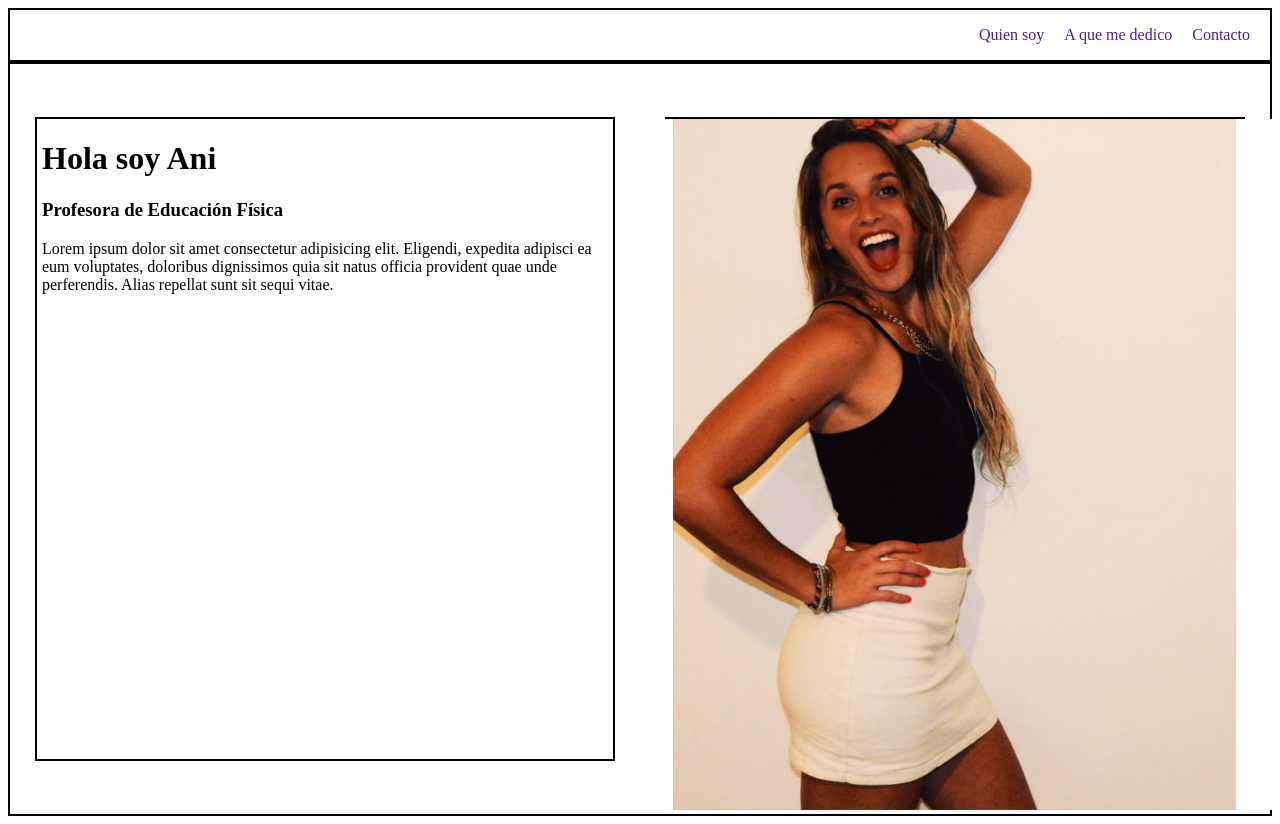
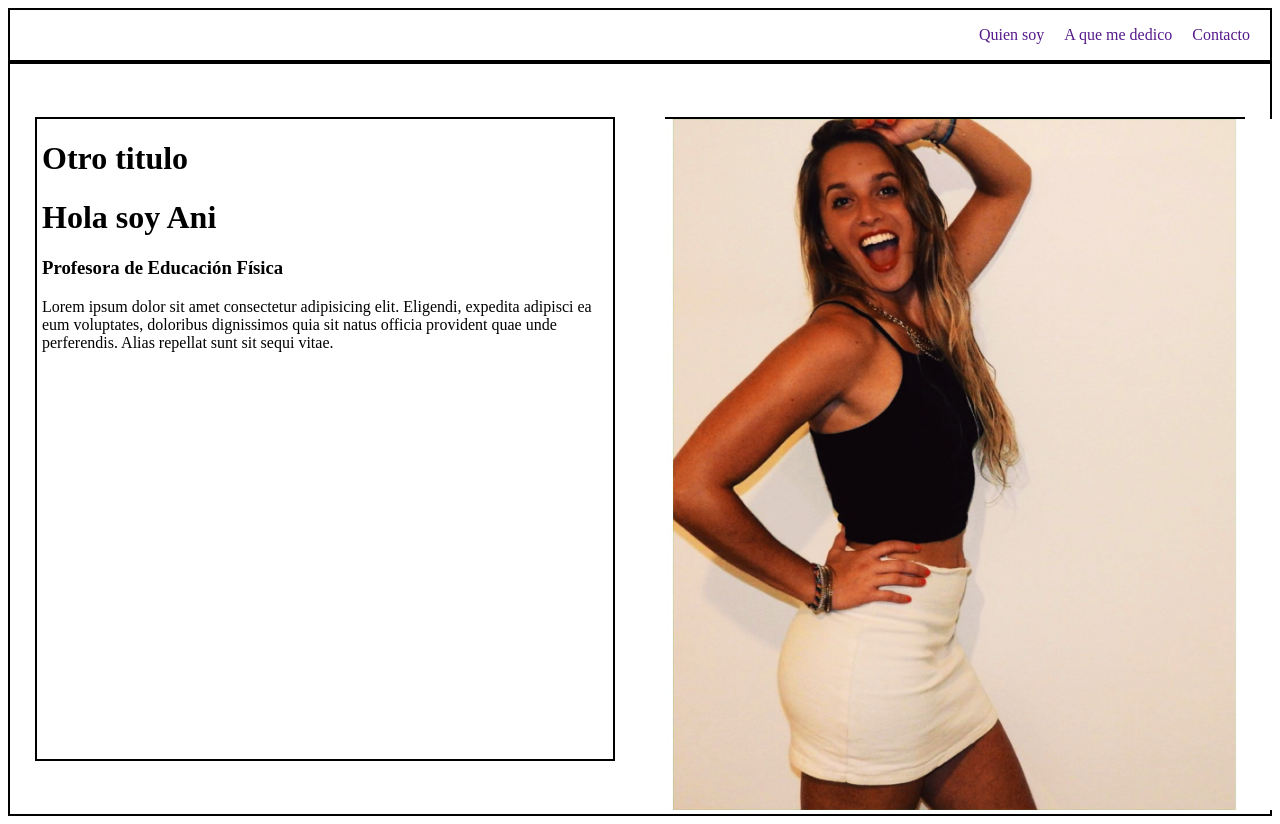
Before and after one commit to AnabelVodopivec/portfolio, a plain HTML site: page index.html in a window 1280 px wide. Shown: the top 824 px of the page. Drawn offline with Linux system fonts and the light colour scheme.

Commit message:
Agregue un titulo

```diff
--- a/index.html
+++ b/index.html
@@ -24,6 +24,7 @@
     <main>
         <div class="contenedorMain">
             <div class="contenedorIzquierda">
+                <h1>Otro titulo</h1>
                 <h1>Hola soy Ani</h1>
                 <h3>Profesora de Educación Física</h3>
                 <p>Lorem ipsum dolor sit amet consectetur adipisicing elit. Eligendi, expedita adipisci ea eum voluptates, doloribus dignissimos quia sit natus officia provident quae unde perferendis. Alias repellat sunt sit sequi vitae.</p>
```
